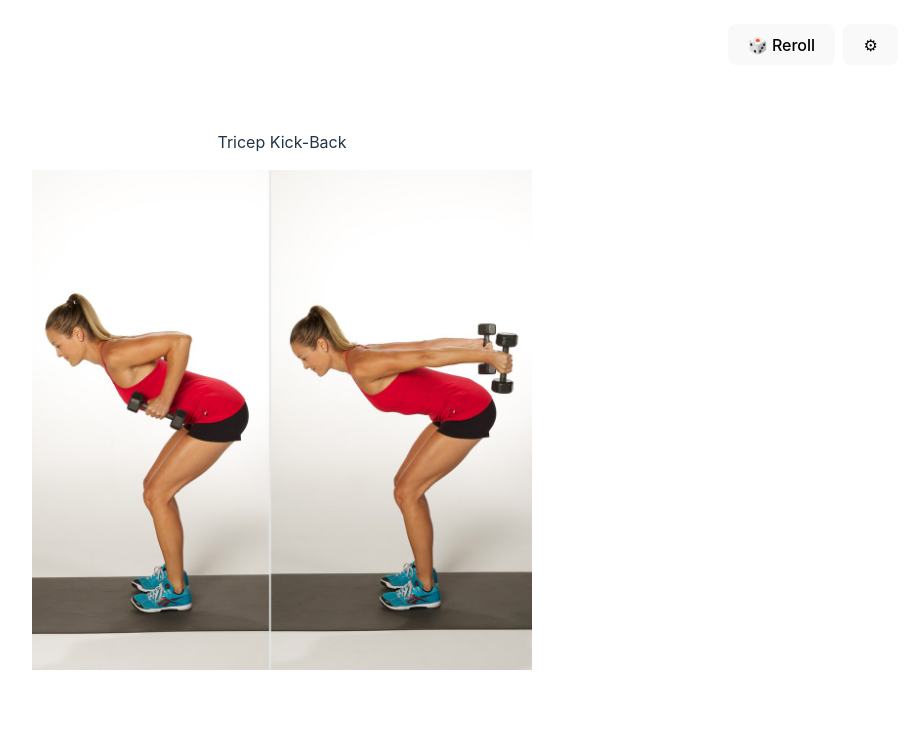
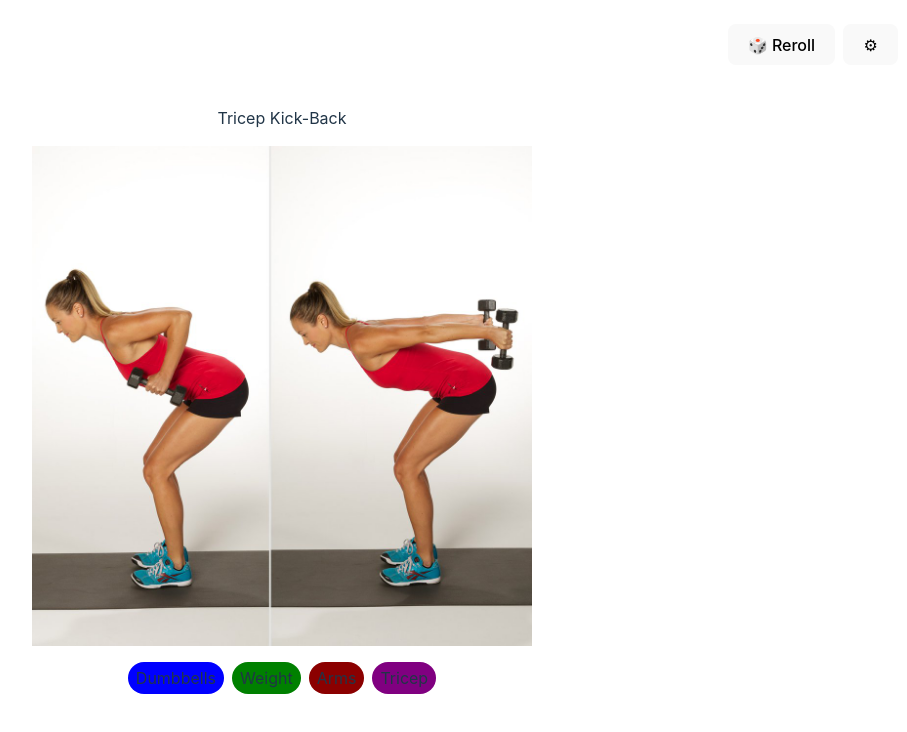
Before and after one commit to JackTheDane/fitness-roller, a React (Vite) app: page / in a window 1280 px wide. Shown: the top 732 px of the page, without its empty margins (358-1265 px from the left). Built offline with nearby package versions, Linux system fonts and the light colour scheme.

Commit message:
Add information badges

```diff
--- a/src/App.module.scss
+++ b/src/App.module.scss
@@ -24,3 +24,9 @@
 .rerollButton {
   margin-right: 8px;
 }
+
+.badges {
+  display: flex;
+  flex-wrap: wrap;
+  gap: 8px;
+}
--- a/src/App.tsx
+++ b/src/App.tsx
@@ -4,6 +4,7 @@ import { generateImageSrcUrl } from "./utils/generateImageSrcUrl";
 import { useSettingsStore } from "./features/settings/stores/SettingsStore";
 import { SettingsDialogButton } from "./features/settings/components/SettingsDialogButton";
 import { useSaveSettingsBeforeUnload } from "./features/settings/hooks/useSaveSettingsBeforeUnload";
+import { Badge } from "./components/Badge";
 
 function App() {
   useSaveSettingsBeforeUnload();
@@ -37,8 +38,34 @@ function App() {
       {exercise && (
         <img width={500} src={generateImageSrcUrl(exercise.example)} alt="" />
       )}
-      {exercise?.notes && <div>{exercise?.notes}</div>}
-      {exercise?.modifications && <div>{exercise?.modifications}</div>}
+      {exercise && (
+        <>
+          <div className={styles.badges}>
+            {exercise.equipmentTypes.map((equipmentType) => (
+              <Badge color="blue" key={equipmentType}>
+                {equipmentType}
+              </Badge>
+            ))}
+            {exercise.exerciseTypes.map((exerciseType) => (
+              <Badge color="green" key={exerciseType}>
+                {exerciseType}
+              </Badge>
+            ))}
+            {exercise.majorMuscles.map((majorMuscle) => (
+              <Badge color="darkred" key={majorMuscle}>
+                {majorMuscle}
+              </Badge>
+            ))}
+            {exercise.minorMuscles.map((minorMuscle) => (
+              <Badge color="purple" key={minorMuscle}>
+                {minorMuscle}
+              </Badge>
+            ))}
+          </div>
+          {exercise.notes && <div>{exercise.notes}</div>}
+          {exercise.modifications && <div>{exercise.modifications}</div>}
+        </>
+      )}
     </div>
   );
 }
--- /dev/null
+++ b/src/components/Badge.module.scss
@@ -0,0 +1,4 @@
+.badge {
+  border-radius: 999px;
+  padding: 4px 8px;
+}
--- /dev/null
+++ b/src/components/Badge.tsx
@@ -0,0 +1,15 @@
+import { CSSProperties, ReactNode } from "react";
+import styles from "./Badge.module.scss";
+
+type BadgeProps = {
+  children?: ReactNode;
+  color?: CSSProperties["backgroundColor"];
+};
+
+export const Badge = ({ children, color = "grey" }: BadgeProps) => {
+  return (
+    <span className={styles.badge} style={{ backgroundColor: color }}>
+      {children}
+    </span>
+  );
+};
```
